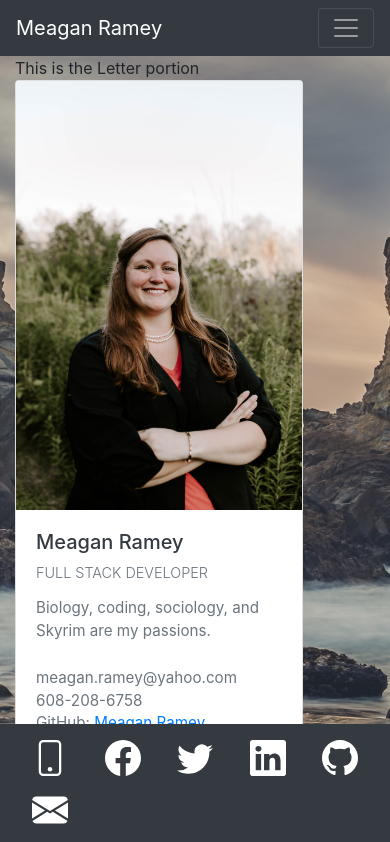
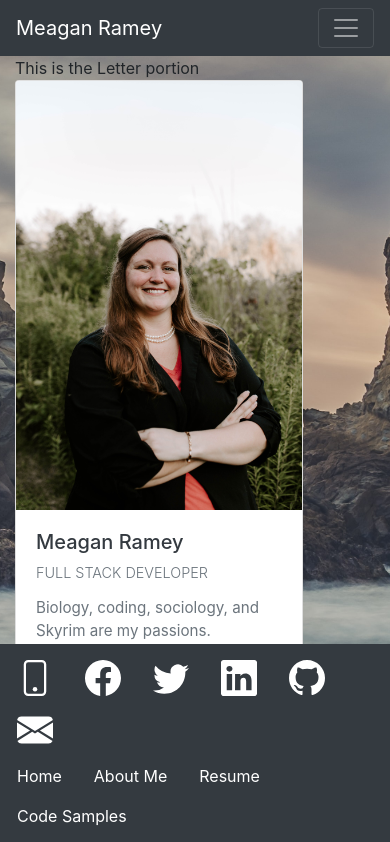
Before and after one commit to meaganramey/portfolio, a React (Create React App) app: page /about_meagan in a window 390 px wide. Shown: the top 842 px of the page. Built offline with nearby package versions, Linux system fonts and the light colour scheme; grey boxes are pictures that could not be loaded.

Commit message:
Added Navbar links to the footer. Working on the responsive design through bootstrap.

```diff
--- a/src/Components/Footer.js
+++ b/src/Components/Footer.js
@@ -2,13 +2,15 @@ import React from "react";
 import Navbar from "react-bootstrap/Navbar";
 import Nav from "react-bootstrap/Nav";
 import Container from "react-bootstrap/Container";
+import Row from "react-bootstrap/Row";
 import { Link } from "react-router-dom";
 
 const Footer = (props) => {
   return (
     <>
       <Navbar fixed="bottom" bg="dark" variant="dark" expand="lg">
-        <Container>
+        <Container style={{ flexDirection: "column"}}>
+          <Row>
             <Nav.Link href="tel:+16082086758">
               <svg
                 xmlns="http://www.w3.org/2000/svg"
@@ -22,49 +24,65 @@ const Footer = (props) => {
                 <path d="M8 14a1 1 0 1 0 0-2 1 1 0 0 0 0 2z" />
               </svg>
             </Nav.Link>
-          <Nav.Link href="https://www.facebook.com/meagan.ramey12/" target='_blank' rel="noreferrer">
+            <Nav.Link
+              href="https://www.facebook.com/meagan.ramey12/"
+              target="_blank"
+              rel="noreferrer"
+            >
               <svg
                 xmlns="http://www.w3.org/2000/svg"
                 width="36"
                 height="36"
                 fill="currentColor"
-              class="bi bi-facebook text-white"
+                className="bi bi-facebook text-white"
                 viewBox="0 0 16 16"
               >
                 <path d="M16 8.049c0-4.446-3.582-8.05-8-8.05C3.58 0-.002 3.603-.002 8.05c0 4.017 2.926 7.347 6.75 7.951v-5.625h-2.03V8.05H6.75V6.275c0-2.017 1.195-3.131 3.022-3.131.876 0 1.791.157 1.791.157v1.98h-1.009c-.993 0-1.303.621-1.303 1.258v1.51h2.218l-.354 2.326H9.25V16c3.824-.604 6.75-3.934 6.75-7.951z" />
               </svg>
             </Nav.Link>
-          <Nav.Link href="https://twitter.com/mramey0212" target='_blank' rel="noreferrer">
+            <Nav.Link
+              href="https://twitter.com/mramey0212"
+              target="_blank"
+              rel="noreferrer"
+            >
               <svg
                 xmlns="http://www.w3.org/2000/svg"
                 width="36"
                 height="36"
                 fill="currentColor"
-              class="bi bi-twitter text-white"
+                className="bi bi-twitter text-white"
                 viewBox="0 0 16 16"
               >
                 <path d="M5.026 15c6.038 0 9.341-5.003 9.341-9.334 0-.14 0-.282-.006-.422A6.685 6.685 0 0 0 16 3.542a6.658 6.658 0 0 1-1.889.518 3.301 3.301 0 0 0 1.447-1.817 6.533 6.533 0 0 1-2.087.793A3.286 3.286 0 0 0 7.875 6.03a9.325 9.325 0 0 1-6.767-3.429 3.289 3.289 0 0 0 1.018 4.382A3.323 3.323 0 0 1 .64 6.575v.045a3.288 3.288 0 0 0 2.632 3.218 3.203 3.203 0 0 1-.865.115 3.23 3.23 0 0 1-.614-.057 3.283 3.283 0 0 0 3.067 2.277A6.588 6.588 0 0 1 .78 13.58a6.32 6.32 0 0 1-.78-.045A9.344 9.344 0 0 0 5.026 15z" />
               </svg>
             </Nav.Link>
-          <Nav.Link href="https://www.linkedin.com/in/meagan-ramey/" target='_blank' rel="noreferrer">
+            <Nav.Link
+              href="https://www.linkedin.com/in/meagan-ramey/"
+              target="_blank"
+              rel="noreferrer"
+            >
               <svg
                 xmlns="http://www.w3.org/2000/svg"
                 width="36"
                 height="36"
                 fill="currentColor"
-              class="bi bi-linkedin text-white"
+                className="bi bi-linkedin text-white"
                 viewBox="0 0 16 16"
               >
                 <path d="M0 1.146C0 .513.526 0 1.175 0h13.65C15.474 0 16 .513 16 1.146v13.708c0 .633-.526 1.146-1.175 1.146H1.175C.526 16 0 15.487 0 14.854V1.146zm4.943 12.248V6.169H2.542v7.225h2.401zm-1.2-8.212c.837 0 1.358-.554 1.358-1.248-.015-.709-.52-1.248-1.342-1.248-.822 0-1.359.54-1.359 1.248 0 .694.521 1.248 1.327 1.248h.016zm4.908 8.212V9.359c0-.216.016-.432.08-.586.173-.431.568-.878 1.232-.878.869 0 1.216.662 1.216 1.634v3.865h2.401V9.25c0-2.22-1.184-3.252-2.764-3.252-1.274 0-1.845.7-2.165 1.193v.025h-.016a5.54 5.54 0 0 1 .016-.025V6.169h-2.4c.03.678 0 7.225 0 7.225h2.4z" />
               </svg>
             </Nav.Link>
-          <Nav.Link href="https://github.com/meaganramey" target='_blank' rel="noreferrer">
+            <Nav.Link
+              href="https://github.com/meaganramey"
+              target="_blank"
+              rel="noreferrer"
+            >
               <svg
                 xmlns="http://www.w3.org/2000/svg"
                 width="36"
                 height="36"
                 fill="currentColor"
-              class="bi bi-github text-white"
+                className="bi bi-github text-white"
                 viewBox="0 0 16 16"
               >
                 <path d="M8 0C3.58 0 0 3.58 0 8c0 3.54 2.29 6.53 5.47 7.59.4.07.55-.17.55-.38 0-.19-.01-.82-.01-1.49-2.01.37-2.53-.49-2.69-.94-.09-.23-.48-.94-.82-1.13-.28-.15-.68-.52-.01-.53.63-.01 1.08.58 1.23.82.72 1.21 1.87.87 2.33.66.07-.52.28-.87.51-1.07-1.78-.2-3.64-.89-3.64-3.95 0-.87.31-1.59.82-2.15-.08-.2-.36-1.02.08-2.12 0 0 .67-.21 2.2.82.64-.18 1.32-.27 2-.27.68 0 1.36.09 2 .27 1.53-1.04 2.2-.82 2.2-.82.44 1.1.16 1.92.08 2.12.51.56.82 1.27.82 2.15 0 3.07-1.87 3.75-3.65 3.95.29.25.54.73.54 1.48 0 1.07-.01 1.93-.01 2.2 0 .21.15.46.55.38A8.012 8.012 0 0 0 16 8c0-4.42-3.58-8-8-8z" />
@@ -76,14 +94,28 @@ const Footer = (props) => {
                 width="36"
                 height="36"
                 fill="currentColor"
-              class="bi bi-envelope-fill text-white"
+                className="bi bi-envelope-fill text-white"
                 viewBox="0 0 16 16"
               >
                 <path d="M.05 3.555A2 2 0 0 1 2 2h12a2 2 0 0 1 1.95 1.555L8 8.414.05 3.555zM0 4.697v7.104l5.803-3.558L0 4.697zM6.761 8.83l-6.57 4.027A2 2 0 0 0 2 14h12a2 2 0 0 0 1.808-1.144l-6.57-4.027L8 9.586l-1.239-.757zm3.436-.586L16 11.801V4.697l-5.803 3.546z" />
               </svg>
             </Nav.Link>
+          </Row>
+          <Row>
+            <Nav.Link as={Link} to="/" className="text-white">
+              Home
+            </Nav.Link>
+            <Nav.Link as={Link} to="/about_meagan" className="text-white">
+              About Me
+            </Nav.Link>
+            <Nav.Link as={Link} to="/resume" className="text-white">
+              Resume
+            </Nav.Link>
+            <Nav.Link as={Link} to="/resume" className="text-white">
+              Code Samples
+            </Nav.Link>
+          </Row>
         </Container>
-        {/* <Container></Container> */}
       </Navbar>
     </>
   );
```
Lines whose indentation alone changed are shown as unchanged.
